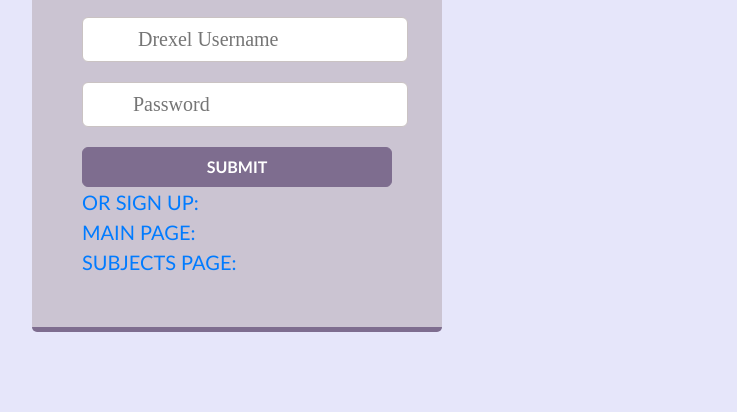
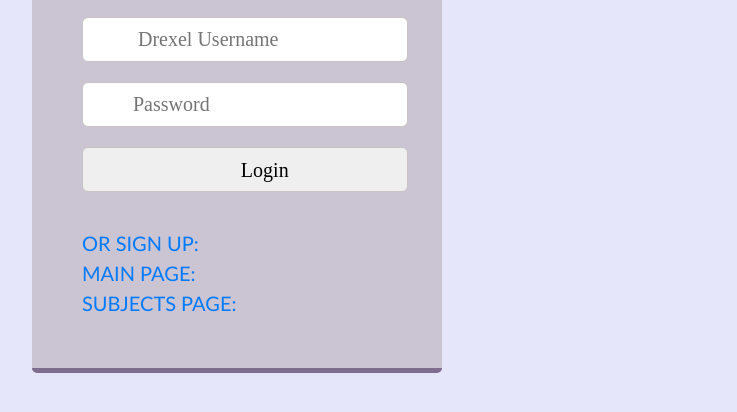
Before and after one commit to trnhx001/CS375, a plain HTML site: page public/login.html in a window 1280 px wide. Shown: the part 364-776 px from the top of the page, without its empty margins (403-1140 px from the left). Drawn offline with nearby package versions, Linux system fonts and the light colour scheme.

Commit message:
Update login.html

```diff
--- a/public/login.html
+++ b/public/login.html
@@ -87,10 +87,12 @@ body {
 </div>
 <div class="login-block">
         <h1>Login</h1>
-        <input type="text" value="" placeholder=" Drexel Username" id="username" />
-        <input type="password" value="" placeholder="Password" id="password" />
-        <button>Submit</button>
-        <a href='#'>or sign up:</a><br>
+        <form method=post action='/login'>
+          <input type="text" value="" placeholder=" Drexel Username" id="username" />
+          <input type="password" value="" placeholder="Password" id="password" />
+          <input type=submit value=Login>
+        </form>
+        <a href='signup.html'>or sign up:</a><br>
         <a href='index.html'>main page:</a><br>
         <a href='subs.html'>subjects page:</a>
 </div>
```
